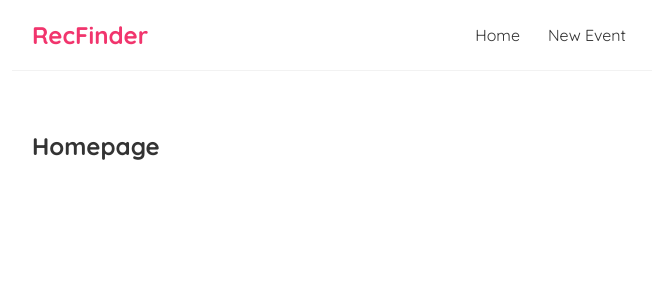
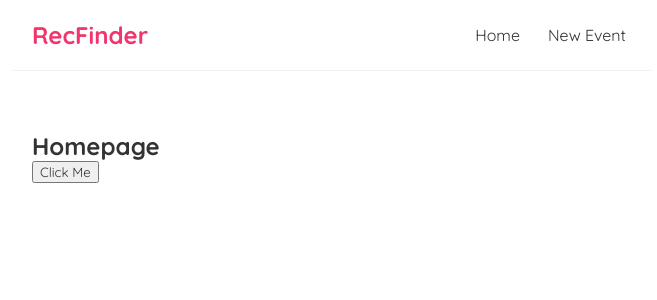
Before and after one commit to MihaVal/RecFinder, a React (Create React App) app: page / in a window 1280 px wide. Shown: the top 300 px of the page, without its empty margins (308-965 px from the left). Built offline with nearby package versions, Linux system fonts and the light colour scheme.

Commit message:
playing around with buttons

```diff
--- a/src/Home.js
+++ b/src/Home.js
@@ -1,7 +1,13 @@
 const Home = () => {
+
+    const handleClick = () => {
+        console.log("I'm alive!")
+    }
+
     return (
         <div className="home">
             <h2>Homepage</h2>
+            <button onClick={handleClick}>Click Me</button>
         </div>
     );
 }
```
